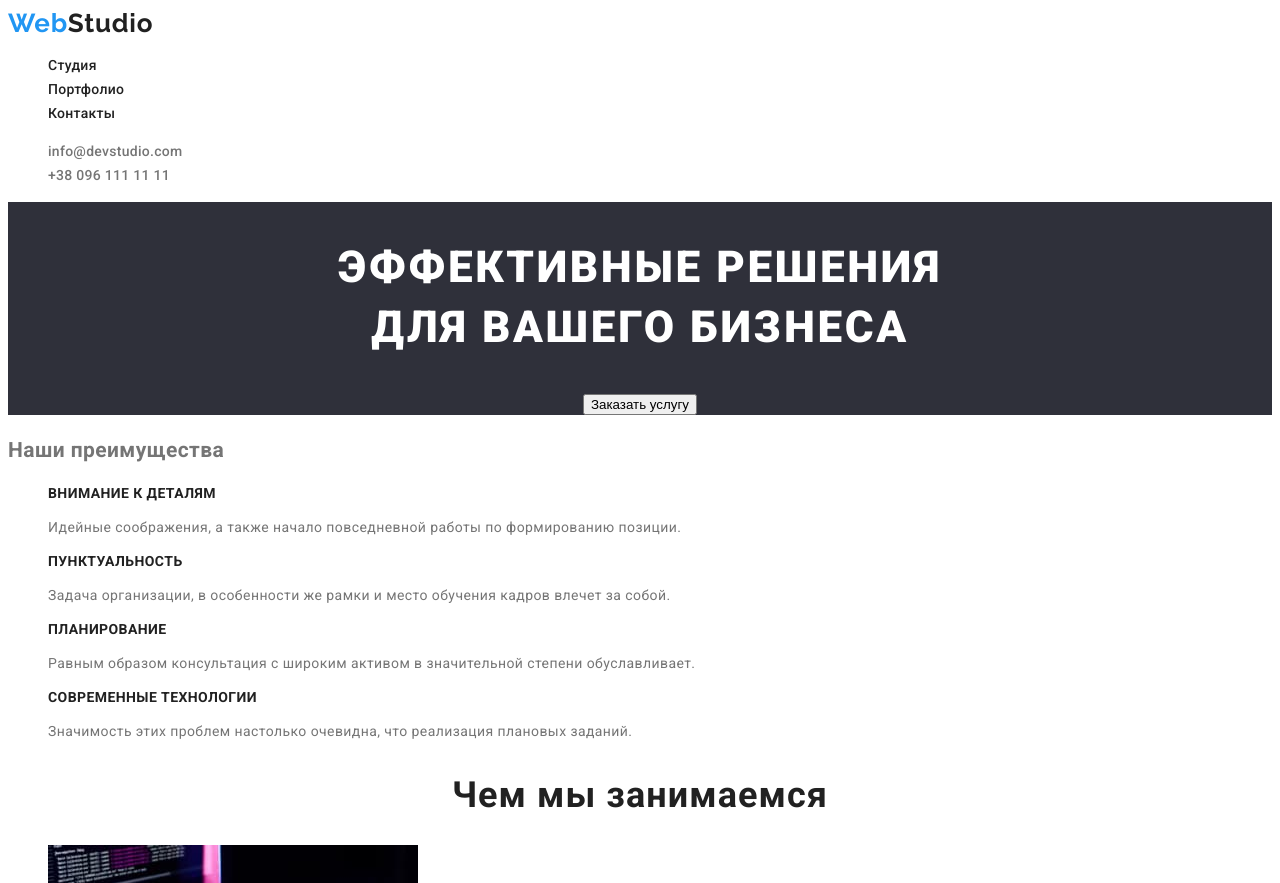
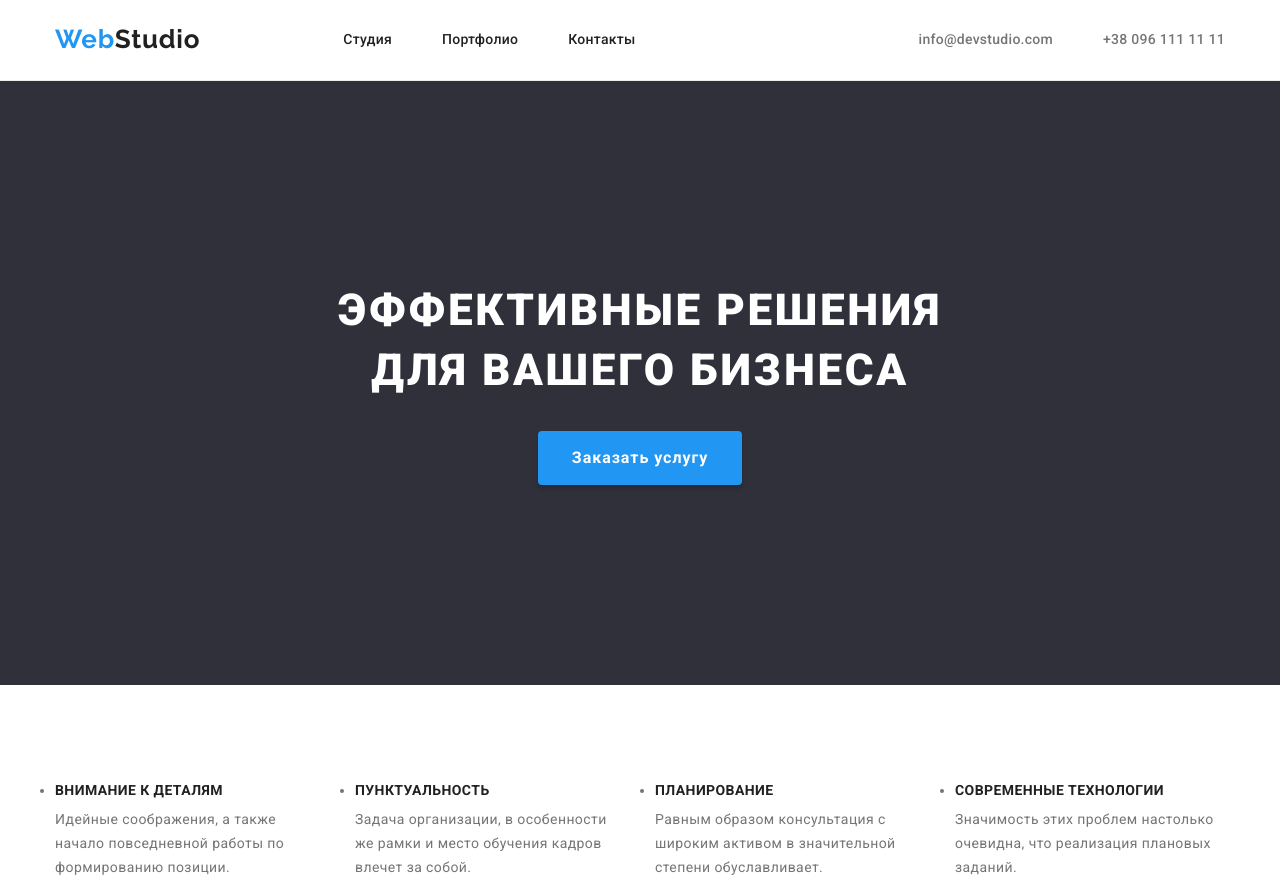
Before and after one commit to Serhii1616/goit-markup-hw-03, a plain HTML site: page index.html in a window 1280 px wide. Shown: the top 883 px of the page. Drawn offline with nearby package versions, Linux system fonts and the light colour scheme.

Commit message:
закінчив css студію

```diff
--- a/css/styles.css
+++ b/css/styles.css
@@ -6,6 +6,15 @@
 /* фон футера #2F303A */
 /* вторичный фон секций #F5F4FA */
 /* цвет ссылок в футере rgba(255, 255, 255, 0.6) */
+html {
+  box-sizing: border-box;
+}
+
+*,
+*::before,
+*::after {
+  box-sizing: inherit;
+}
 
 :root {
   --primary-text-color: #757575;
@@ -20,6 +29,21 @@
   --contacts-footer-color: rgba(255, 255, 255, 0.6);
 }
 
+h1,
+h2,
+h3,
+h4,
+h5,
+h6,
+p,
+ul {
+  margin-top: 0;
+  margin-left: 0;
+  margin-bottom: 0;
+  margin-right: 0;
+  padding: 0;
+}
+
 body {
   font-family: 'Roboto', sans-serif;
   font-size: 14px;
@@ -28,8 +52,15 @@ body {
   letter-spacing: 0.03em;
   color: var(--primary-text-color);
 }
+.section {
+  padding-top: 94px;
+  padding-bottom: 94px;
+}
 
 /* header - section */
+.header {
+  border-bottom: 1px solid #ececec;
+}
 .logo {
   font-family: Raleway;
   font-size: 26px;
@@ -43,9 +74,34 @@ body {
 .accent-logo {
   color: var(--accent);
 }
+.conteiner {
+  margin-left: auto;
+  margin-right: auto;
+  padding-left: 15px;
+  padding-right: 15px;
+  width: 1200px;
+}
+.flex {
+  display: flex;
+  align-items: center;
+}
+.nav {
+  display: flex;
+  align-items: center;
+}
 
 .navigation {
+  display: flex;
+  align-items: center;
   list-style: none;
+  margin-left: 93px;
+}
+
+.navigation-item {
+  margin-left: 50px;
+}
+.navigation-item {
+  margin-left: 50px;
 }
 
 .nav-item {
@@ -56,6 +112,10 @@ body {
 
   color: var(--secondary-text-color);
   text-decoration: none;
+
+  display: block;
+  padding-top: 32px;
+  padding-bottom: 32px;
 }
 
 .nav-item:hover,
@@ -64,7 +124,10 @@ body {
 }
 
 .contacts {
+  display: flex;
+  align-items: center;
   list-style: none;
+  margin-left: auto;
 }
 .contacts-items {
   font-weight: 500;
@@ -73,6 +136,7 @@ body {
   letter-spacing: 0.02em;
   color: var(--primary-text-color);
   text-decoration: none;
+  margin-left: 50px;
 }
 
 .contacts-items:hover,
@@ -82,11 +146,13 @@ body {
 
 /* hero - section */
 .hero {
-  background-color: var(--footer-background-color);
+  padding-top: 200px;
+  padding-bottom: 200px;
   display: flex;
   flex-direction: column;
   align-items: center;
   justify-content: center;
+  background-color: var(--footer-background-color);
 }
 
 .main-heading {
@@ -98,10 +164,11 @@ body {
   text-transform: uppercase;
 
   color: var(--button-text-color);
+  margin-bottom: 30px;
 }
 
-.button {
-  font-weight: bold;
+.hero-button {
+  font-weight: 700;
   font-size: 16px;
   line-height: 1.87;
 
@@ -109,17 +176,39 @@ body {
   align-items: center;
   text-align: center;
   letter-spacing: 0.06em;
+  padding: 10px 32px;
 
   color: var(--button-text-color);
   background-color: var(--accent);
+  border-color: transparent;
+  box-shadow: 0px 4px 4px rgba(0, 0, 0, 0.15);
+  border-radius: 4px;
+  align-items: center;
+  margin-left: auto;
+  margin-right: auto;
 }
 
-/* peculiarities */
+/* section-peculiarities */
+.peculiarities {
+  padding-bottom: 0;
+}
 .hidden {
+  position: absolute;
+  width: 1px;
+  height: 1px;
+  margin: -1px;
+  padding: 0;
+  overflow: hidden;
+  border: 0;
+  clip: rect(0 0 0 0);
 }
 
-.list {
-  list-style: none;
+.peculiarities-list {
+  display: flex;
+  justify-content: space-between;
+}
+.peculiarities-item {
+  width: 270px;
 }
 
 .peculiarities-heading {
@@ -130,6 +219,7 @@ body {
   text-transform: uppercase;
 
   color: var(--secondary-text-color);
+  margin-bottom: 10px;
 }
 
 /* What are we doing */
@@ -142,6 +232,16 @@ body {
   letter-spacing: 0.03em;
 
   color: var(--secondary-text-color);
+  margin-bottom: 50px;
+}
+.image-list {
+  display: flex;
+  justify-content: space-between;
+}
+.image {
+  display: block;
+  max-width: 100%;
+  height: auto;
 }
 
 /* teem section */
@@ -149,8 +249,23 @@ body {
   background-color: var(--secondary-background-color);
 }
 
+.teem-list {
+  list-style: none;
+  padding-left: 0;
+  margin: 0;
+  display: flex;
+  justify-content: space-between;
+}
+
 .list-item {
   background-color: var(--background-color);
+  text-align: center;
+  box-shadow: 0px 1px 3px rgba(0, 0, 0, 0.12), 0px 1px 1px rgba(0, 0, 0, 0.14),
+    0px 2px 1px rgba(0, 0, 0, 0.2);
+  border-radius: 0px 0px 4px 4px;
+}
+.photo {
+  display: block;
 }
 .name {
   font-weight: 500;
@@ -159,6 +274,8 @@ body {
   letter-spacing: 0.03em;
 
   color: var(--secondary-text-color);
+  margin-top: 30px;
+  margin-bottom: 10px;
 }
 
 .proffesion {
@@ -168,16 +285,26 @@ body {
   letter-spacing: 0.03em;
 
   color: var(--primary-text-color);
+  margin-bottom: 30px;
 }
 
 /* footer */
 
 .footer {
   background-color: var(--footer-background-color);
+  padding-top: 60px;
+  padding-bottom: 60px;
+}
+.pic {
+  display: inline-block;
+  margin-bottom: 20px;
 }
 
 .white-logo {
   color: var(--button-text-color);
+}
+.contact > li + li {
+  margin-top: 9px;
 }
 
 .address {
--- a/index.html
+++ b/index.html
@@ -7,75 +7,81 @@
     <title>WebStudio</title>
     <link rel="preconnect" href="https://fonts.googleapis.com" />
     <link rel="preconnect" href="https://fonts.gstatic.com" crossorigin />
-    <link href="https://fonts.googleapis.com/css2?family=Raleway:wght@700&family=Roboto:wght@400;500;700;900&display=swap"
-        rel="stylesheet" />
+    <link href="https://fonts.googleapis.com/css2?family=Raleway:wght@700&family=Roboto:wght@400;500;700;900&display=swap" rel="stylesheet" />
+    <link rel="stylesheet" href="https://cdnjs.cloudflare.com/ajax/libs/modern-normalize/1.1.0/modern-normalize.min.css"/>
     <link rel="stylesheet" href="./css/styles.css">
 </head>
 <body>
     <!-- header section -->
-    <header>
-        <nav>
+    <header class="header">
+        <div class="conteiner flex">
+            <nav class="nav">
                 <a class="logo" href="./index.html"><span class="accent-logo">Web</span>Studio</a>
                 <ul class="navigation">
-                <li><a class="nav-item" href="./index.html">Студия</a></li>
-                <li><a class="nav-item" href="./portfolio.html">Портфолио</a></li>
-                <li><a class="nav-item" href="">Контакты</a></li>
+                    <li class="navigation-item"><a class="nav-item" href="./index.html">Студия</a></li>
+                    <li class="navigation-item"><a class="nav-item" href="./portfolio.html">Портфолио</a></li>
+                    <li class="navigation-item"><a class="nav-item" href="">Контакты</a></li>
                 </ul>
             </nav>
             <ul class="contacts">
-            <li><a class="contacts-items" href="mailto:info@devstudio.com">info@devstudio.com</a></li>
-            <li><a class="contacts-items" href="tel:+380961111111">+38 096 111 11 11</a></li>
+                <li class="item"><a class="contacts-items" href="mailto:info@devstudio.com">info@devstudio.com</a></li>
+                <li class="item"><a class="contacts-items" href="tel:+380961111111">+38 096 111 11 11</a></li>
             </ul>
+        </div>
     </header>
     <!-- main section -->
     <main>
         <!-- button section -->
         <section class="hero">
+            <div class="conteiner">
                 <h1 class="main-heading">Эффективные решения <br/> для вашего бизнеса</h1>
-            <button type="button" class="buton">Заказать услугу</button>
+                <button type="button" class="hero-button">Заказать услугу</button>
+            </div>
         </section>
         <!-- peculiarities -->
-        <section>
+        <section class="section peculiarities">
+            <div class="conteiner">
                 <h2 class="hidden">Наши преимущества</h2>
-            <ul class="list">
-                <li>
+                <ul class="peculiarities-list">
+                    <li class="peculiarities-item">
                         <h3 class="peculiarities-heading">Внимание к деталям</h3>
                         <p>Идейные соображения, а также начало повседневной работы по формированию позиции.</p>
                     </li>
-                <li>
+                    <li class="peculiarities-item">
                         <h3 class="peculiarities-heading">Пунктуальность</h3>
                         <p>Задача организации, в особенности же рамки и место обучения кадров влечет за собой.</p>
                     </li>
-                <li>
+                    <li class="peculiarities-item">
                         <h3 class="peculiarities-heading">Планирование</h3>
                         <p>Равным образом консультация с широким активом в значительной степени обуславливает.</p>
                     </li>
-                <li>
+                    <li class="peculiarities-item">
                         <h3 class="peculiarities-heading">Современные технологии</h3>
                         <p>Значимость этих проблем настолько очевидна, что реализация плановых заданий.</p>
                     </li>
                 </ul>
-
+            </div>
         </section>
         <!-- what are we doing -->
-        <section>
+        <section class="section">
+            <div class="conteiner">
                 <h2 class="seconady-heading">Чем мы занимаемся</h2>
-            <ul class="list">
-                <li>
+                <ul class="image-list">
+                    <li class="image">
                         <img src="./images/img1.jpg"
                             alt="Фото набор html кодов"
                             width="370"
                             height="294"
                         />
                     </li>
-                <li>
+                    <li class="image">
                         <img src="./images/img2.jpg"
                             alt="фото адаптации сайта"
                             width="370"
                             height="294"
                         />
                     </li>
-                <li>
+                    <li class="image">
                         <img src="./images/img3.jpg"
                             alt="фото выбора цвета"
                             width="370"
@@ -83,13 +89,15 @@
                         />
                     </li>
                 </ul>
+            </div>
         </section>
         <!-- teem section -->
-        <section class="teem-section">
+        <section class="section teem-section">
+            <div class="conteiner">
                 <h2 class="seconady-heading">Наша команда</h2>
-            <ul class="list">
+                <ul class="teem-list">
                     <li class="list-item">
-                    <img src="./images/igor_demyanenko.jpg"
+                        <img class="photo" src="./images/igor_demyanenko.jpg"
                             alt="Игорь Демьяненко"
                             width="270"
                             height="260"
@@ -98,7 +106,7 @@
                         <p class="proffesion">Product Designer</p>
                     </li>
                     <li class="list-item">
-                    <img src="./images/olga_repina.jpg"
+                        <img class="photo" src="./images/olga_repina.jpg"
                             alt="Ольга Репина"
                             width="270"
                             height="260"
@@ -107,7 +115,7 @@
                         <p class="proffesion" lang="en">Frontend Developer</p>
                     </li>
                     <li class="list-item">
-                    <img src="./images/nikolay_tarasov.jpg"
+                        <img class="photo" src="./images/nikolay_tarasov.jpg"
                             alt="Николай Тарасов"
                             width="270"
                             height="260"
@@ -116,7 +124,7 @@
                         <p class="proffesion" lang="en">Marketing</p>
                     </li>
                     <li class="list-item">
-                    <img src="./images/mikhail_ermakov.jpg"
+                        <img class="photo" src="./images/mikhail_ermakov.jpg"
                             alt="Михаил Ермаков"
                             width="270"
                             height="260"
@@ -125,13 +133,18 @@
                         <p class="proffesion" lang="en">UI Designer</p>
                     </li>
                 </ul>
+            </div>
         </section>
     </main>
+
+    <!-- footer section -->
+
     <footer class="footer">
-        <a class="logo" href="./index.html"><span class="accent-logo">Web</span>
+        <div class="conteiner">
+            <a class="logo pic" href="./index.html"><span class="accent-logo">Web</span>
                 <span class="white-logo">Studio</span></a>
             <address>
-            <ul class="list">
+                <ul class="list contact">
                     <li><a class="address" href="https://goo.gl/maps/oT1dce25CPHanEmV9"
                         target="blank"
                         rel="noopener noreferrer nofollow">г. Киев, пр-т Леси Украинки, 26
@@ -145,6 +158,7 @@
                     </li>
                 </ul>
             </address>
+        </div>
     </footer>
 </body>
 </html>
```
Also changed, not shown: portfolio.html (+18 -15 lines). Lines whose indentation alone changed are shown as unchanged.
